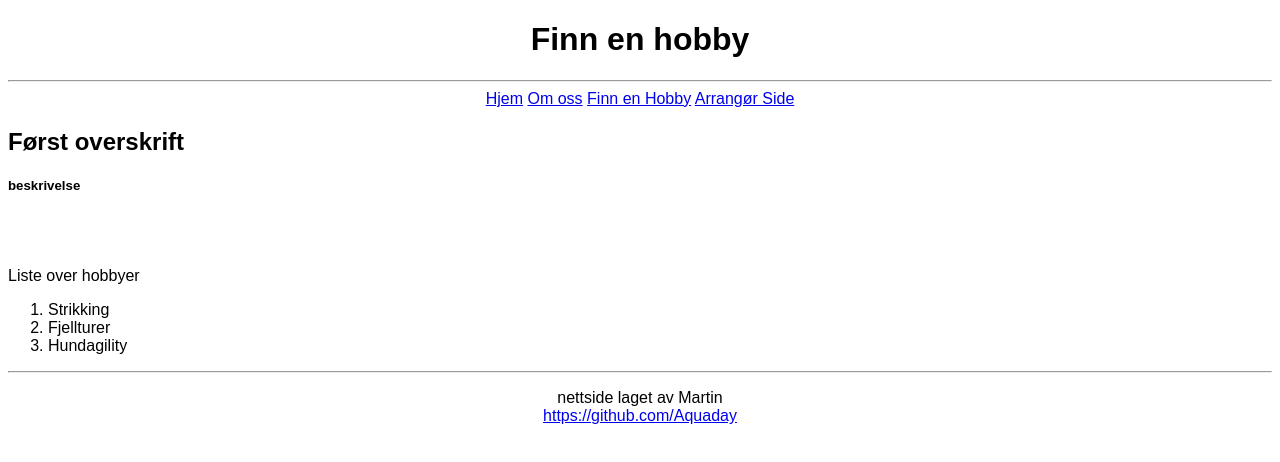
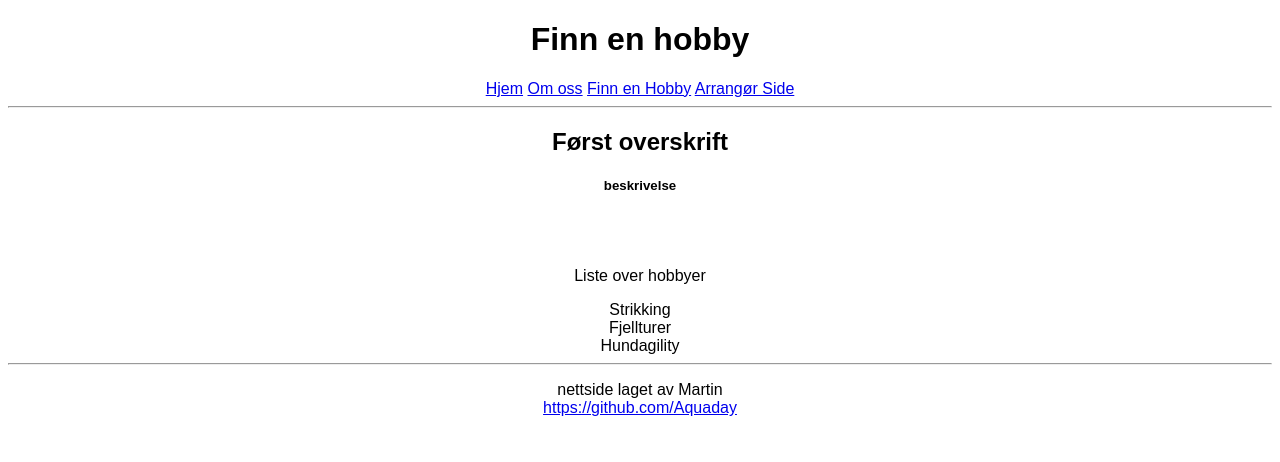
Before and after one commit to Aquaday/finnaktivitet, a website: page hobby.html in a window 1280 px wide. Drawn offline with Linux system fonts and the light colour scheme.

Commit message:
Endring 21.

```diff
--- a/hobby.html
+++ b/hobby.html
@@ -8,33 +8,30 @@
     <script type="module" src="script.js"></script>
   </head>
   <body>
-    <header>
+    <header class="section1">
       <h1>Finn en hobby</h1>
-      <hr>
-
-    </header>
     <nav>
       <a href="/index.html">Hjem</a>
       <a href="/om.html">Om oss</a>
       <a href="/hobby.html">Finn en Hobby</a>
       <a href="/arrangør.html">Arrangør Side</a>
-
-
+      <hr>
     </nav>
+  </header>
     <main>
-      <section>
+      <section class="section1">
         <h1>Først overskrift</h1>
         <h5>beskrivelse</h5>
       </section>
-      <section>
+      <section class="section1">
         <br>
         <br>
         <p>Liste over hobbyer</p>
-        <ol>
+        <ul>
           <li>Strikking</li>
           <li>Fjellturer</li>
           <li>Hundagility</li>
-        </ol>
+        </ul>
       </section>
     </main>
     <footer>
--- a/styles.css
+++ b/styles.css
@@ -1,4 +1,9 @@
-body {font-family: Arial, Helvetica, sans-serif;}
+body {font-family: Arial, Helvetica, sans-serif;
+}
+
+ul {list-style-type: none;
+    margin: 0;
+    padding: 0;}
 
 header {text-align: center;}
 
@@ -12,9 +17,8 @@ header {text-align: center;}
     width: 50%;
 }
 
-.section1 {
-    text-align: center;
-}
+.heroText { padding: 50px;
+width: 50%;}
 
 p { font-family:Arial, Helvetica, sans-serif}
 
@@ -23,3 +27,7 @@ nav{text-align: center;width: 100%;box-align: center; font-family:Arial, Helveti
 footer {text-align: center;}
 
 form {text-align: center; font-family:Arial, Helvetica, sans-serif}
+
+.section1 {
+    text-align: center;
+}
```
Also changed, not shown: arrangør.html (+7 -8 lines), index.html (+7 -5 lines), om.html (+5 -7 lines).
